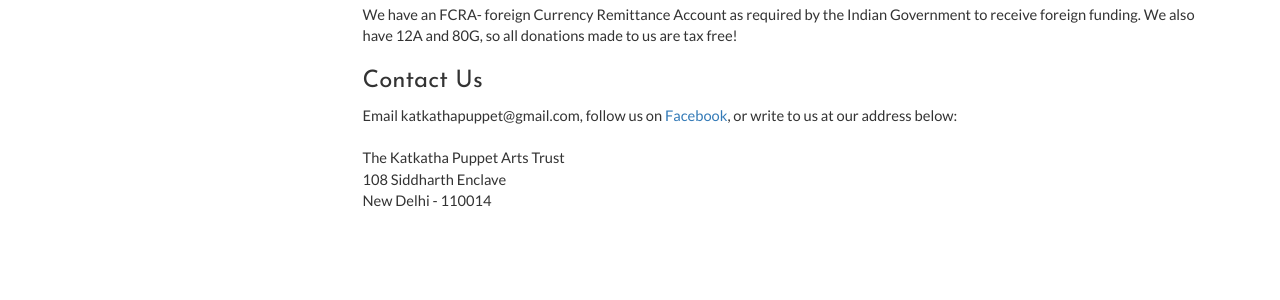
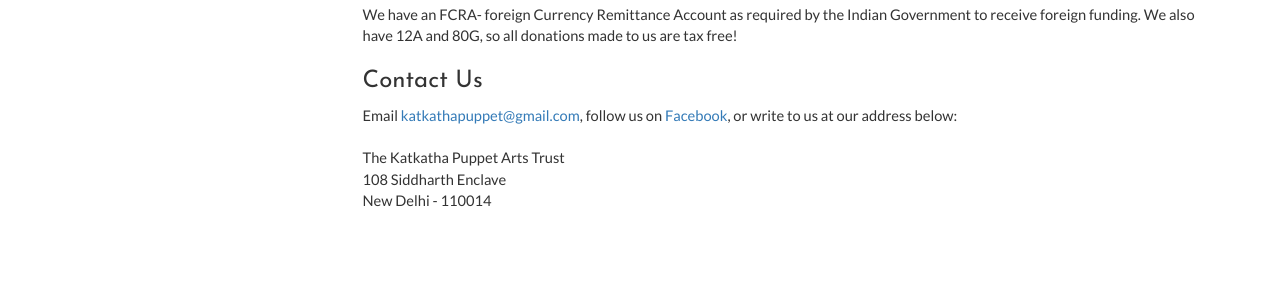
Before and after one commit to katkatha/katkatha.org, a Jekyll site: the page built from _posts/2017-02-09-contact.markdown, in a window 1280 px wide. Shown: the part 334-634 px from the top of the page. Built offline with Jekyll 4.4.1, drawn with Linux system fonts in a browser that asks for light colours; nearby versions of some CDN libraries; part of the change alters nothing that is shown.

```diff
--- a/_posts/2017-02-09-contact.markdown
+++ b/_posts/2017-02-09-contact.markdown
@@ -17,7 +17,7 @@ We have an FCRA- foreign Currency Remittance Account as required by the Indian G
 
 <h3>Contact Us</h3>
 
-Email katkathapuppet@gmail.com, follow us on <a href="https://www.facebook.com/katkathapuppetry/">Facebook</a>, or write to us at our address below:
+Email <a href="katkathapuppet@gmail.com">katkathapuppet@gmail.com</a>, follow us on <a href="https://www.facebook.com/katkathapuppetry/">Facebook</a>, or write to us at our address below:
 
 <p>
 The Katkatha Puppet Arts Trust
```
